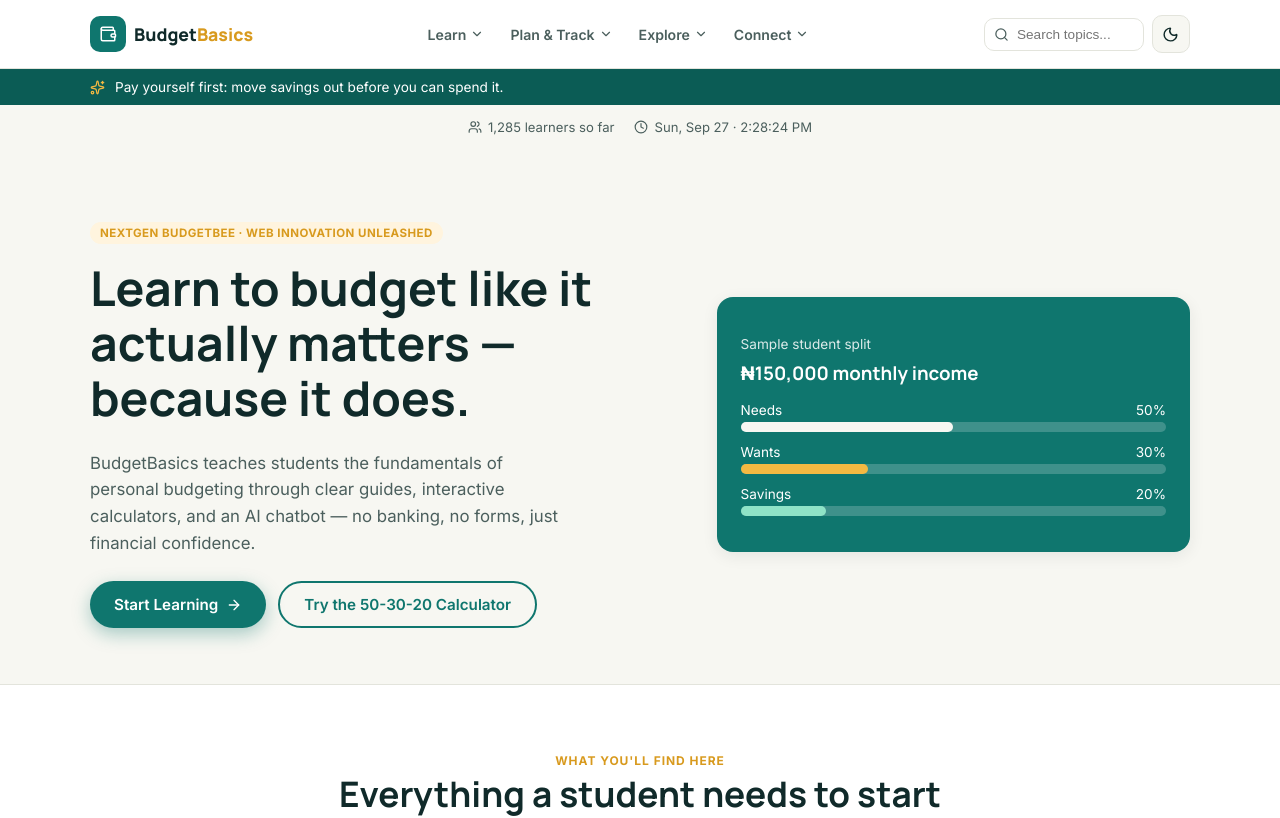
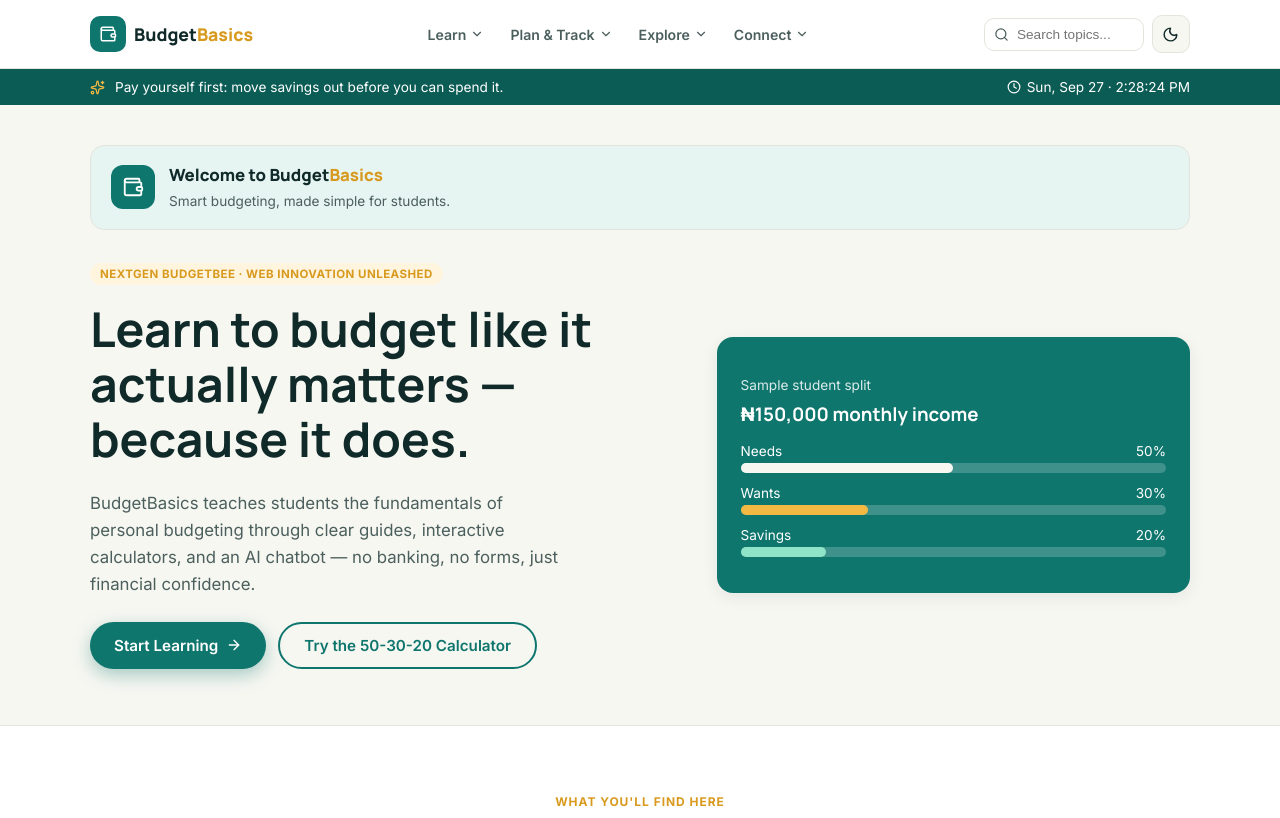
Before and after one commit to Goddy001-creator/BudgetBasics, a React (Vite) app: page / in a window 1280 px wide. Shown: the top 818 px of the page. Built offline with nearby package versions, Linux system fonts and the light colour scheme.

Commit message:
Add splash screen and improve content clarity

```diff
--- a/src/App.jsx
+++ b/src/App.jsx
@@ -1,7 +1,8 @@
 import { useEffect, useState } from 'react';
 import Nav from './components/Nav';
+import Splash from './components/Splash';
 import Footer from './components/Footer';
-import { TipsTicker, StatsBar, BackToTop } from './components/Widgets';
+import { TipsTicker, BackToTop } from './components/Widgets';
 import Home from './pages/Home';
 import BudgetingBasics from './pages/BudgetingBasics';
 import NeedsWants from './pages/NeedsWants';
@@ -49,6 +50,7 @@ const pageComponents = {
 
 export default function App() {
   const [page, setPage] = useState('home');
+  const [showSplash, setShowSplash] = useState(true);
   const [theme, setTheme] = useState(() => {
     try { return localStorage.getItem('bb-theme') || 'light'; } catch { return 'light'; }
   });
@@ -77,10 +79,10 @@ export default function App() {
 
   return (
     <div>
+      {showSplash && <Splash onFinish={() => setShowSplash(false)} />}
       <a href="#main" className="sr-only">Skip to main content</a>
       <Nav page={page} setPage={goto} theme={theme} toggleTheme={() => setTheme(t => t === 'dark' ? 'light' : 'dark')} onSearch={handleSearch} />
       <TipsTicker />
-      <StatsBar />
       <main id="main">
         {searchMiss ? (
           <section className="section">
--- /dev/null
+++ b/src/components/Splash.jsx
@@ -0,0 +1,35 @@
+import { useEffect, useState } from 'react';
+import { Wallet } from 'lucide-react';
+
+export default function Splash({ onFinish, duration = 1400 }) {
+  const [hiding, setHiding] = useState(false);
+
+  useEffect(() => {
+    const hideTimer = setTimeout(() => setHiding(true), duration);
+    const removeTimer = setTimeout(() => onFinish(), duration + 400);
+    return () => { clearTimeout(hideTimer); clearTimeout(removeTimer); };
+  }, [duration, onFinish]);
+
+  return (
+    <div
+      role="status"
+      aria-label="Loading BudgetBasics"
+      style={{
+        position: 'fixed', inset: 0, zIndex: 999,
+        display: 'flex', flexDirection: 'column', alignItems: 'center', justifyContent: 'center',
+        gap: 14, background: 'var(--bg)',
+        opacity: hiding ? 0 : 1, visibility: hiding ? 'hidden' : 'visible',
+        transition: 'opacity 0.4s ease, visibility 0.4s ease',
+      }}
+    >
+      <span style={{
+        display: 'inline-flex', alignItems: 'center', justifyContent: 'center',
+        width: 64, height: 64, borderRadius: 16, background: 'var(--teal)', color: 'white',
+        animation: 'splash-logo-in 0.5s ease',
+      }}><Wallet size={30} /></span>
+      <p style={{ fontFamily: 'Manrope', fontWeight: 800, fontSize: '1.3rem', color: 'var(--text)', margin: 0 }}>
+        Budget<span style={{ color: 'var(--gold-dark)' }}>Basics</span>
+      </p>
+    </div>
+  );
+}
--- a/src/components/Widgets.jsx
+++ b/src/components/Widgets.jsx
@@ -1,42 +1,44 @@
 import { useEffect, useState } from 'react';
-import { ArrowUp, Users, Clock, Sparkles } from 'lucide-react';
+import { ArrowUp, Clock, Sparkles } from 'lucide-react';
 import { quickTips } from '../data/content';
 
 export function TipsTicker() {
   const [i, setI] = useState(0);
+  const [now, setNow] = useState(new Date());
+
   useEffect(() => {
     const t = setInterval(() => setI(v => (v + 1) % quickTips.length), 5000);
     return () => clearInterval(t);
   }, []);
-  return (
-    <div style={{ background: 'var(--teal-dark)', color: 'white', padding: '10px 0', overflow: 'hidden' }}>
-      <div className="container" style={{ display: 'flex', alignItems: 'center', gap: 10, fontSize: '0.85rem' }}>
-        <Sparkles size={15} style={{ flexShrink: 0, color: 'var(--gold)' }} />
-        <span key={i} style={{ animation: 'fadeIn 0.4s ease' }}>{quickTips[i]}</span>
-      </div>
-      <style>{`@keyframes fadeIn { from { opacity: 0; transform: translateY(4px);} to { opacity: 1; transform: translateY(0);} }`}</style>
-    </div>
-  );
-}
 
-export function StatsBar() {
-  const [now, setNow] = useState(new Date());
-  const [visitors] = useState(() => {
-    const base = 1200 + Math.floor(Math.random() * 300);
-    return base;
-  });
   useEffect(() => {
     const t = setInterval(() => setNow(new Date()), 1000);
     return () => clearInterval(t);
   }, []);
+
   return (
-    <div className="container" style={{ display: 'flex', flexWrap: 'wrap', gap: 20, justifyContent: 'center', fontSize: '0.82rem', color: 'var(--text-muted)', padding: '14px 20px' }}>
-      <span style={{ display: 'inline-flex', alignItems: 'center', gap: 6 }}>
-        <Users size={14} /> {visitors.toLocaleString()} learners so far
-      </span>
-      <span style={{ display: 'inline-flex', alignItems: 'center', gap: 6 }}>
-        <Clock size={14} /> {now.toLocaleDateString(undefined, { weekday: 'short', month: 'short', day: 'numeric' })} · {now.toLocaleTimeString()}
-      </span>
+    <div style={{
+      position: 'sticky', top: 68, zIndex: 40,
+      background: 'var(--teal-dark)', color: 'white', padding: '10px 0',
+    }}>
+      <div className="container" style={{ display: 'flex', alignItems: 'center', justifyContent: 'space-between', gap: 16, fontSize: '0.85rem' }}>
+        <span style={{ display: 'inline-flex', alignItems: 'center', gap: 10, minWidth: 0, flex: 1, overflow: 'hidden' }}>
+          <Sparkles size={15} style={{ flexShrink: 0, color: 'var(--gold)' }} />
+          <span key={i} style={{
+            animation: 'fadeIn 0.4s ease', overflow: 'hidden', textOverflow: 'ellipsis', whiteSpace: 'nowrap',
+          }}>{quickTips[i]}</span>
+        </span>
+        <span className="ticker-clock" style={{
+          display: 'none', alignItems: 'center', gap: 6, background: 'transparent', flexShrink: 0,
+        }}>
+          <Clock size={14} />
+          {now.toLocaleDateString(undefined, { weekday: 'short', month: 'short', day: 'numeric' })} · {now.toLocaleTimeString()}
+        </span>
+      </div>
+      <style>{`
+        @keyframes fadeIn { from { opacity: 0; transform: translateY(4px);} to { opacity: 1; transform: translateY(0);} }
+        @media (min-width: 640px) { .ticker-clock { display: inline-flex !important; } }
+      `}</style>
     </div>
   );
 }
--- a/src/index.css
+++ b/src/index.css
@@ -113,3 +113,5 @@ label { font-weight: 600; font-size: 0.85rem; display: block; margin-bottom: 6px
 
 .hero-grid { display: grid; grid-template-columns: 1.1fr 0.9fr; gap: 48px; align-items: center; }
 @media (max-width: 760px) { .hero-grid { grid-template-columns: 1fr; } }
+
+@keyframes splash-logo-in { from { opacity: 0; transform: scale(0.85); } to { opacity: 1; transform: scale(1); } }
--- a/src/pages/BudgetingBasics.jsx
+++ b/src/pages/BudgetingBasics.jsx
@@ -12,7 +12,7 @@ export default function BudgetingBasics() {
         <div className="section-head">
           <span className="eyebrow">Module 1</span>
           <h2>Budgeting Basics</h2>
-          <p>The building blocks of any personal budget — understand these six terms first.</p>
+          <p>The building blocks of any personal budget; understand these six terms first.</p>
         </div>
 
         <div className="grid grid-3" style={{ marginBottom: 48 }}>
--- a/src/pages/Home.jsx
+++ b/src/pages/Home.jsx
@@ -1,4 +1,4 @@
-import { ArrowRight, PiggyBank, Target, ShieldCheck, MessageCircle } from 'lucide-react';
+import { ArrowRight, Wallet, PiggyBank, Target, ShieldCheck, MessageCircle } from 'lucide-react';
 
 const features = [
   { icon: PiggyBank, title: 'Budgeting Basics', desc: 'Learn income, expenses, needs, wants, and savings through simple guides.', page: 'basics' },
@@ -10,7 +10,27 @@ const features = [
 export default function Home({ setPage }) {
   return (
     <>
-      <section className="section" style={{ paddingTop: 72, paddingBottom: 56 }}>
+      <section className="section" style={{ paddingTop: 40, paddingBottom: 56 }}>
+        <div className="container" style={{ marginBottom: 32 }}>
+          <div style={{
+            display: 'flex', alignItems: 'center', gap: 14, flexWrap: 'wrap',
+            background: 'var(--teal-light)', border: '1px solid var(--border)',
+            borderRadius: 14, padding: '16px 20px',
+          }}>
+            <span style={{
+              display: 'inline-flex', alignItems: 'center', justifyContent: 'center',
+              width: 44, height: 44, borderRadius: 12, background: 'var(--teal)', color: 'white', flexShrink: 0,
+            }}><Wallet size={22} /></span>
+            <div>
+              <p style={{ fontWeight: 800, fontFamily: 'Manrope', fontSize: '1.05rem', color: 'var(--text)', margin: 0 }}>
+                Welcome to Budget<span style={{ color: 'var(--gold-dark)' }}>Basics</span>
+              </p>
+              <p style={{ fontSize: '0.85rem', color: 'var(--text-muted)', margin: '2px 0 0' }}>
+                Smart budgeting, made simple for students.
+              </p>
+            </div>
+          </div>
+        </div>
         <div className="container hero-grid">
           <div>
             <span className="tag tag-want" style={{ marginBottom: 16, display: 'inline-block' }}>NextGen BudgetBee · Web Innovation Unleashed</span>
--- a/src/pages/NeedsWants.jsx
+++ b/src/pages/NeedsWants.jsx
@@ -47,8 +47,8 @@ export default function NeedsWants() {
           <div>
             <h3 style={{ fontSize: '1rem' }}>The 48-Hour Rule</h3>
             <p style={{ fontSize: '0.9rem' }}>
-              Before buying anything that isn't a need, wait 48 hours. If you still want it after the wait — and it
-              fits your budget — it's a more considered purchase, not an impulse one.
+              Before buying anything that isn't a need, wait 48 hours. If you still want it after the wait and it
+              fits your budget, it's a more considered purchase, not an impulse one.
             </p>
           </div>
         </div>
```
Also changed, not shown: src/data/content.js (+16 -16 lines).
